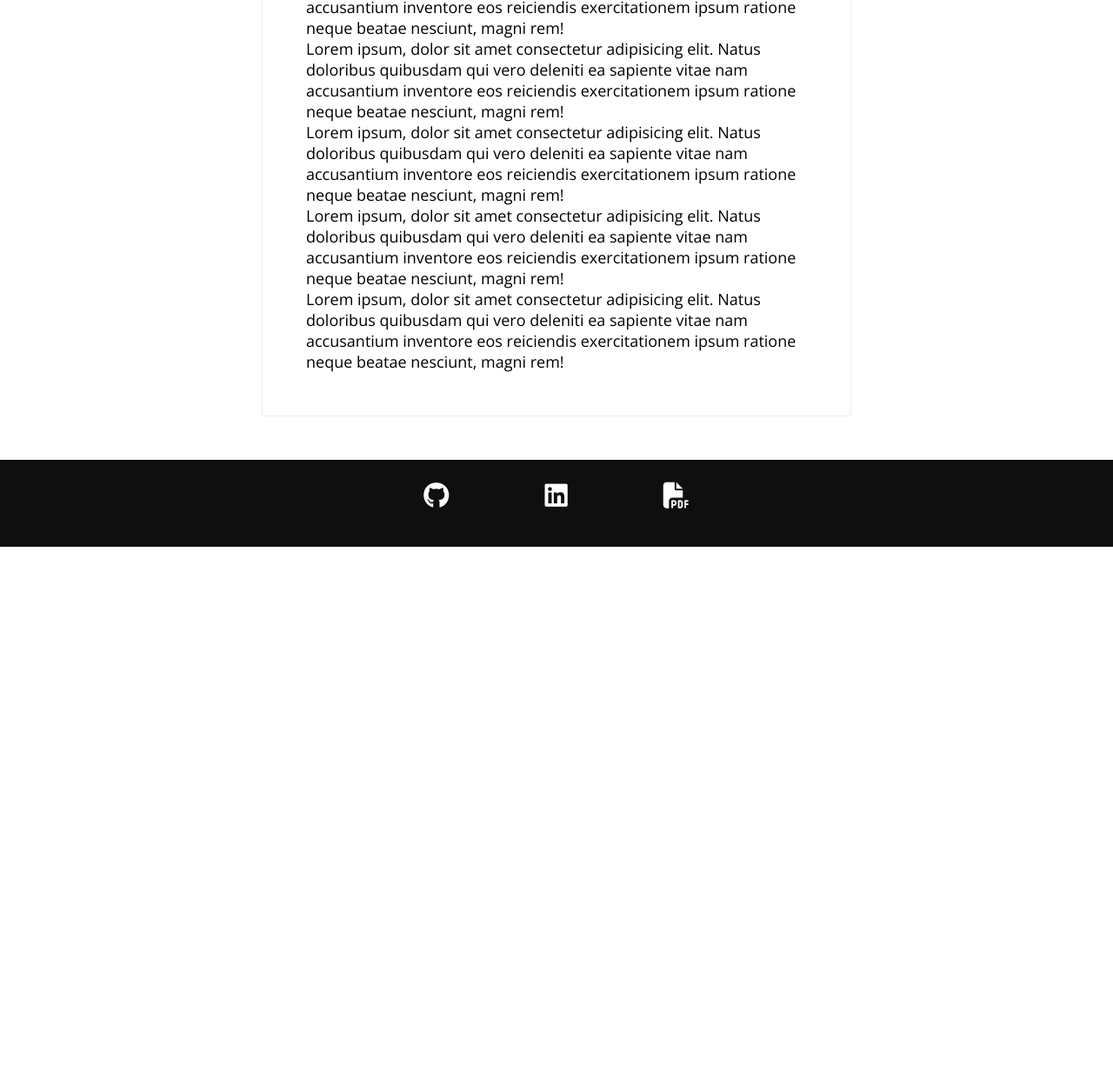
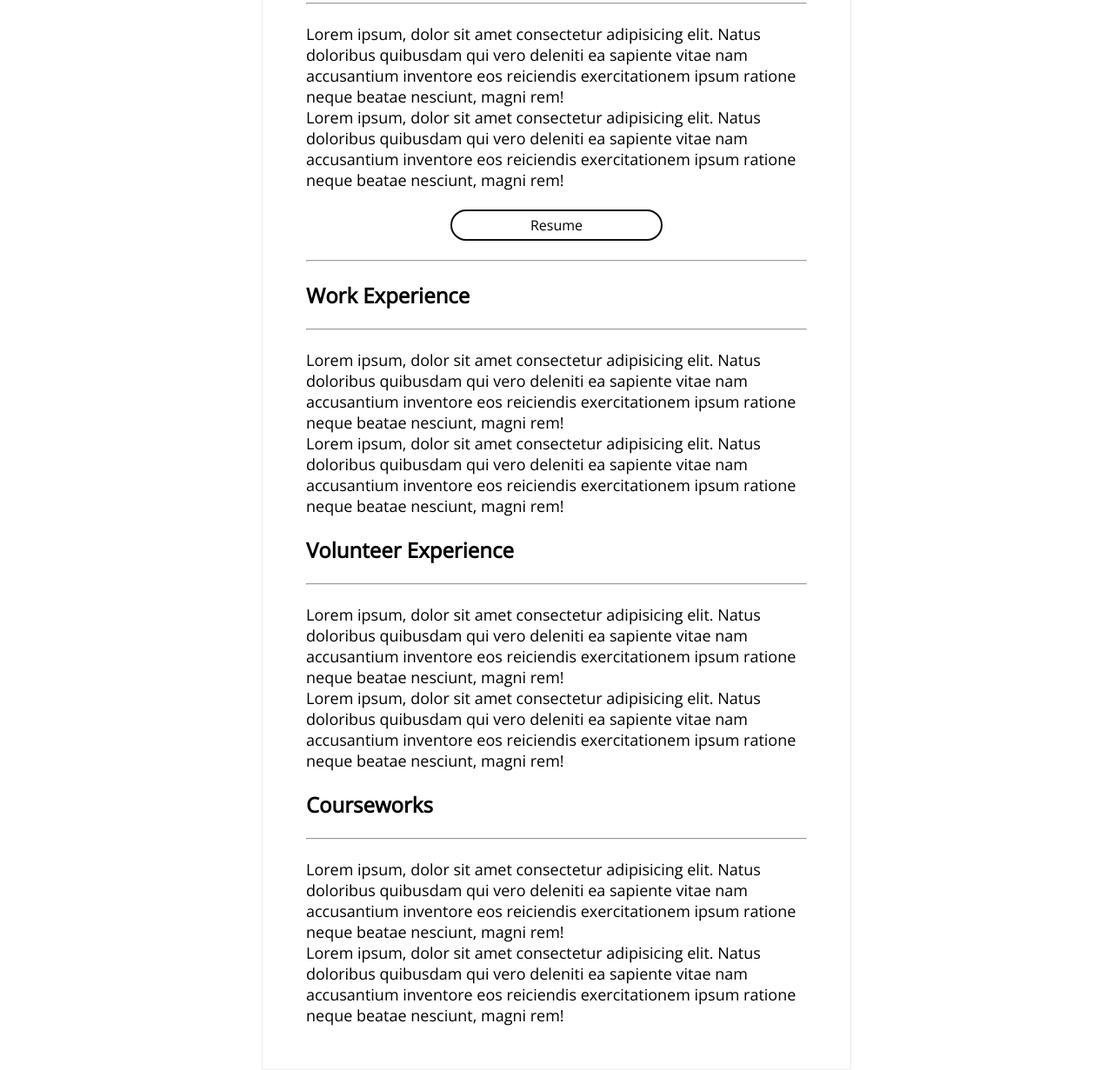
Before and after one commit to phtran1/philliptran, a website: page pages/about.html in a window 1280 px wide. Shown: the part 708-1939 px from the top of the page at 87% size. Before the commit the page ends 1337 px from the top, so only its background shows below. Drawn offline with nearby package versions, Linux system fonts and the light colour scheme; files whose address does not match are found by name.

Commit message:
About Me

```diff
--- a/css/style.css
+++ b/css/style.css
@@ -236,3 +236,20 @@ a:hover::before {
 /* .footicon:hover::before {
     transform: scaleX(1);
 } */
+
+#resume {
+    border-radius: 20px;
+    border: 2px solid rgb(15,15,15);
+    text-align: center;
+    padding: 5px; width: 40%;
+    margin:auto;
+
+    transition: box-shadow 0.5s ease;
+    cursor: pointer;
+
+}
+
+#resume:hover {
+    box-shadow: 0 0 15px 5px rgba(15, 15, 15, 0.2);
+    border-color: teal;
+}
--- a/pages/about.html
+++ b/pages/about.html
@@ -36,11 +36,47 @@
             </div>
             <div class="textbox">
                 <!-- <hr> -->
+                <h2>Who am I?</h2>
+                <br>
+                <hr>
+                <br>
                 <p>Lorem ipsum, dolor sit amet consectetur adipisicing elit. Natus doloribus quibusdam qui vero deleniti ea sapiente vitae nam accusantium inventore eos reiciendis exercitationem ipsum ratione neque beatae nesciunt, magni rem!</p>
                 <p>Lorem ipsum, dolor sit amet consectetur adipisicing elit. Natus doloribus quibusdam qui vero deleniti ea sapiente vitae nam accusantium inventore eos reiciendis exercitationem ipsum ratione neque beatae nesciunt, magni rem!</p>
+                <br>
+                <div id=resume onclick="window.open('/static/Resume.pdf', '_blank');">
+                    Resume
+                    <style>
+                        resume:hover{
+                          background-color: green;
+                        }
+                        p:hover {
+                          color: black;
+                        }
+
+                     </style>
+                </div>
+                <br>
+                <hr>
+                <br>
+                <h2>Work Experience</h2>
+                <br>
+                <hr>
+                <br>
                 <p>Lorem ipsum, dolor sit amet consectetur adipisicing elit. Natus doloribus quibusdam qui vero deleniti ea sapiente vitae nam accusantium inventore eos reiciendis exercitationem ipsum ratione neque beatae nesciunt, magni rem!</p>
                 <p>Lorem ipsum, dolor sit amet consectetur adipisicing elit. Natus doloribus quibusdam qui vero deleniti ea sapiente vitae nam accusantium inventore eos reiciendis exercitationem ipsum ratione neque beatae nesciunt, magni rem!</p>
-
+                <br>
+                <h2>Volunteer Experience</h2>
+                <br>
+                <hr>
+                <br>
+                <p>Lorem ipsum, dolor sit amet consectetur adipisicing elit. Natus doloribus quibusdam qui vero deleniti ea sapiente vitae nam accusantium inventore eos reiciendis exercitationem ipsum ratione neque beatae nesciunt, magni rem!</p>
+                <p>Lorem ipsum, dolor sit amet consectetur adipisicing elit. Natus doloribus quibusdam qui vero deleniti ea sapiente vitae nam accusantium inventore eos reiciendis exercitationem ipsum ratione neque beatae nesciunt, magni rem!</p>
+                <br>
+                <h2>Courseworks</h2>
+                <br>
+                <hr>
+                <br>
+                <p>Lorem ipsum, dolor sit amet consectetur adipisicing elit. Natus doloribus quibusdam qui vero deleniti ea sapiente vitae nam accusantium inventore eos reiciendis exercitationem ipsum ratione neque beatae nesciunt, magni rem!</p>
                 <p>Lorem ipsum, dolor sit amet consectetur adipisicing elit. Natus doloribus quibusdam qui vero deleniti ea sapiente vitae nam accusantium inventore eos reiciendis exercitationem ipsum ratione neque beatae nesciunt, magni rem!</p>
             </div>
 
```
